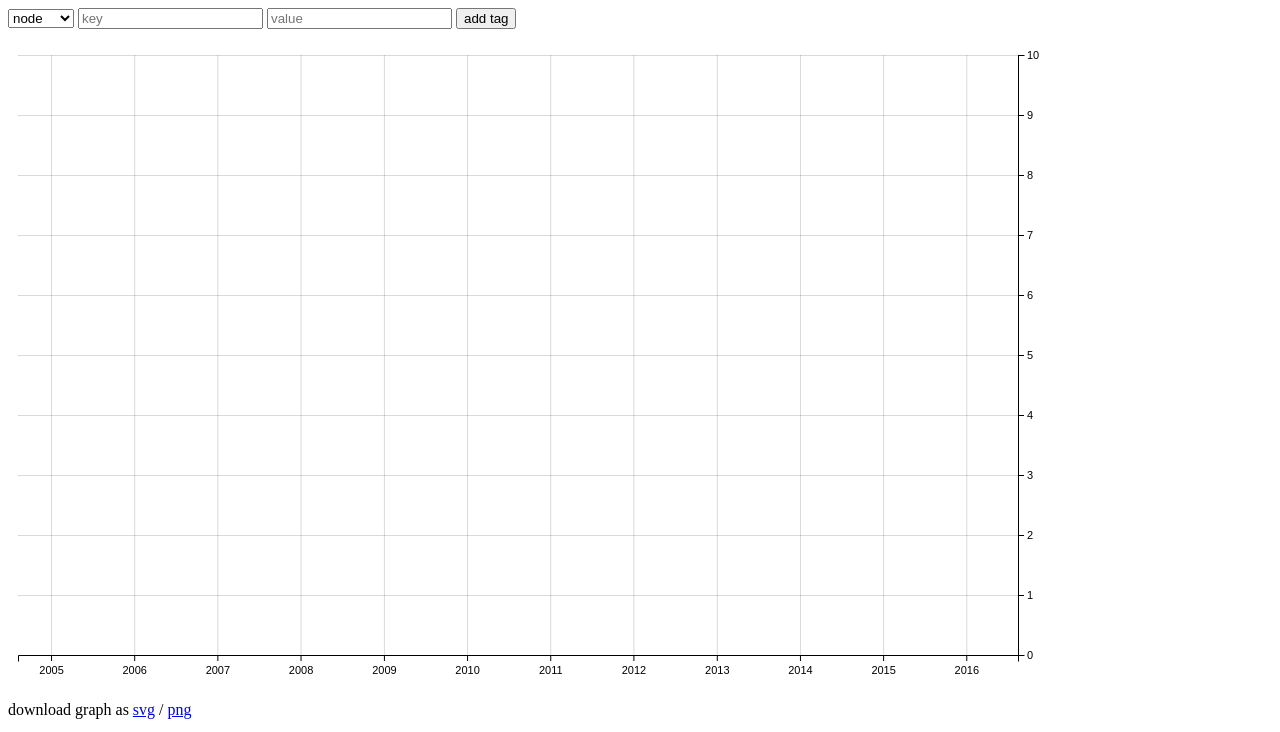
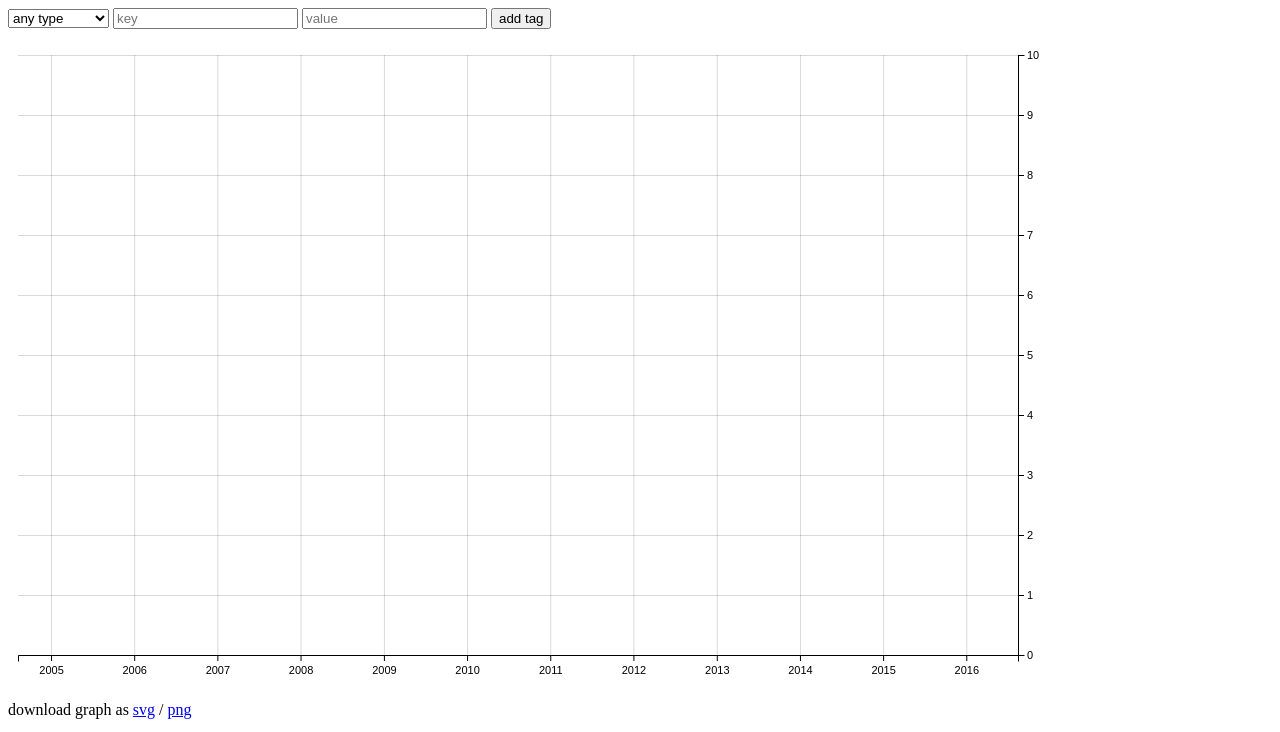
Before and after one commit to tyrasd/taghistory, a website: page index.html in a window 1280 px wide. Shown: the top 732 px of the page. Drawn offline with Linux system fonts and the light colour scheme; grey boxes are pictures that could not be loaded.

Commit message:
select "any type" by default. fixes #8

```diff
--- a/index.html
+++ b/index.html
@@ -7,10 +7,10 @@
 <body>
   <form id="form">
     <select id="type">
-      <option>node</option>
-      <option>way</option>
-      <option>relation</option>
-      <option value="***">any</option>
+      <option value="***" selected>any type</option>
+      <option value="node">nodes only</option>
+      <option value="way">ways only</option>
+      <option value="relation">relations only</option>
     </select>
     <input type="text" id="key" placeholder="key" maxlength="255" />
     <input type="text" id="value" placeholder="value" maxlength="255" />
```
